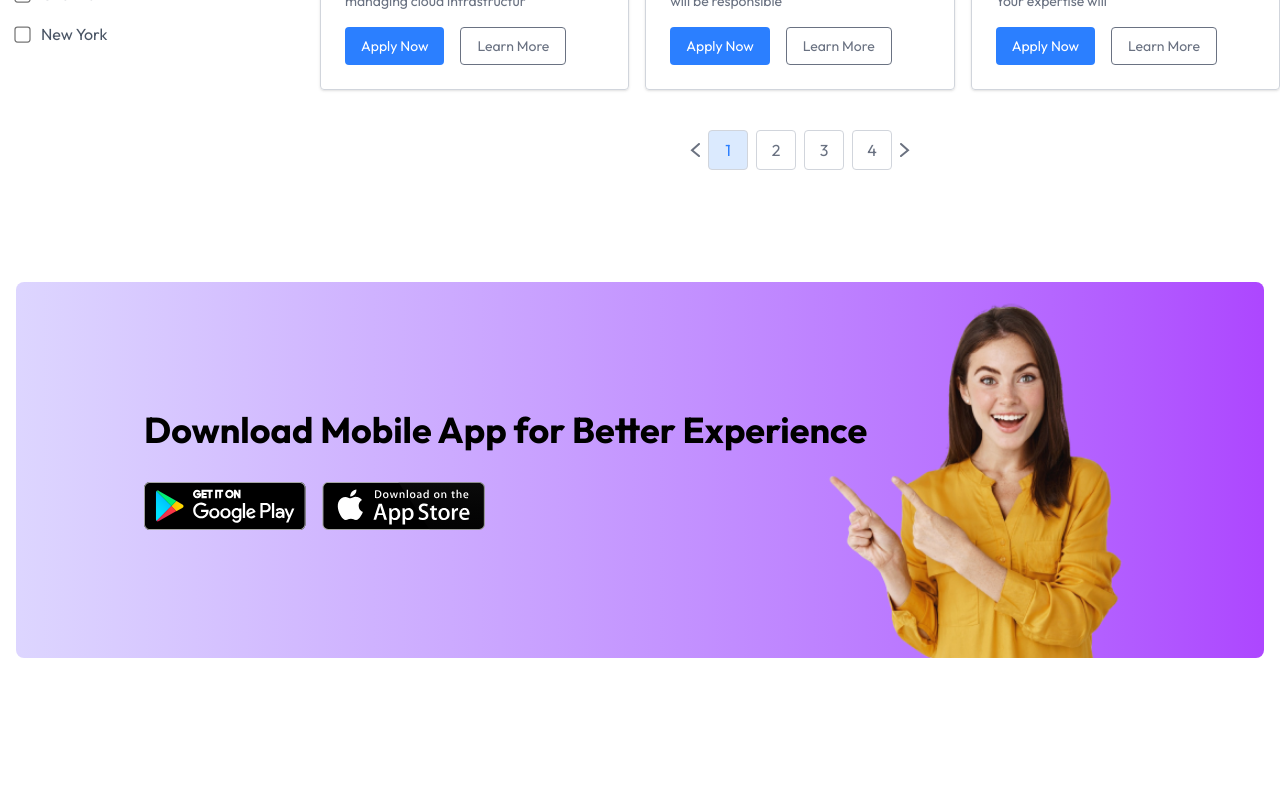
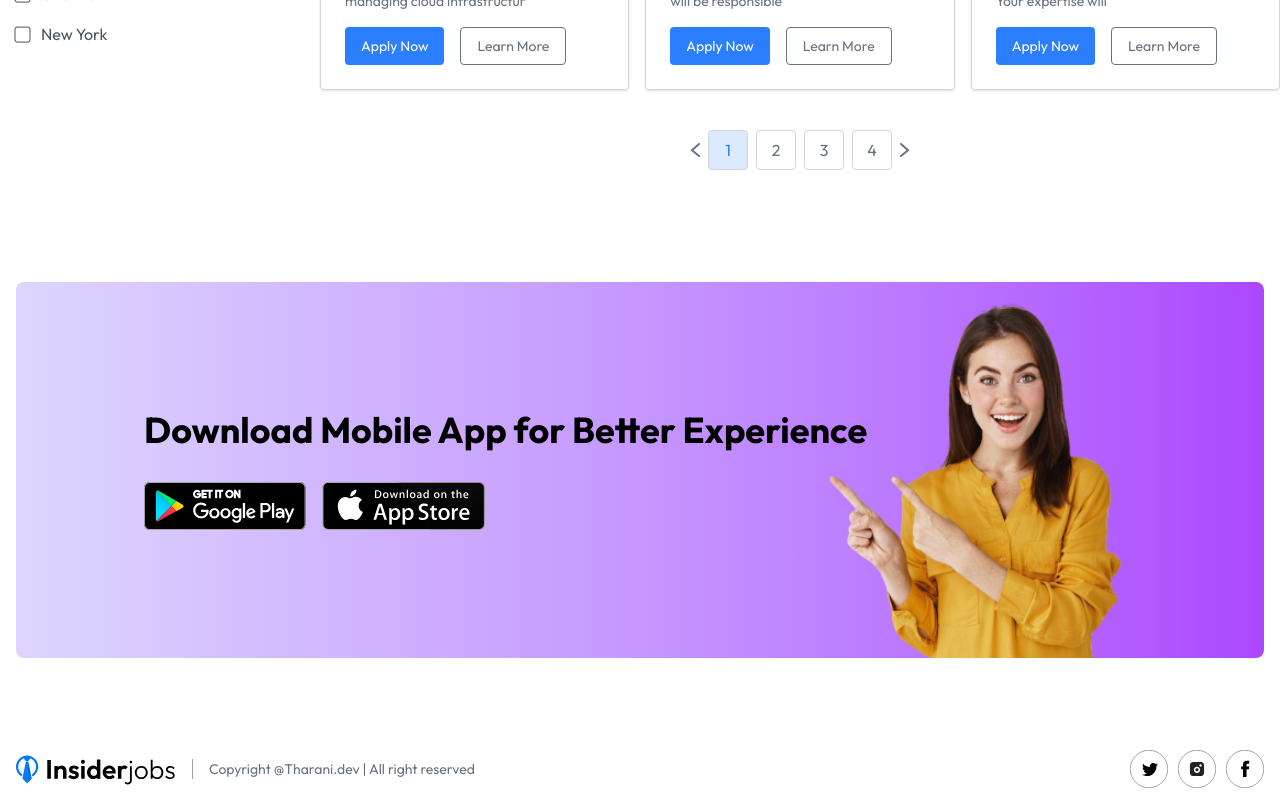
Before and after one commit to tharani-2006/job-portal, a React (Vite) app in the folder client/: page / in a window 1280 px wide. Shown: the part 1224-2024 px from the top of the page. Before the commit the page ends 1962 px from the top, so only its background shows below. Built offline with nearby package versions, Linux system fonts and the light colour scheme; no server answers.

Commit message:
add footer component

```diff
--- a/client/src/components/Footer.jsx
+++ b/client/src/components/Footer.jsx
@@ -1,11 +1,18 @@
 import React from 'react'
+import { assets } from '../assets/assets'
 
 const Footer = () => {
-  return (
-    <div>
-
-    </div>
-  )
+    return (
+        <div className='container px-4 2xl:px-20 mx-auto flex items-center justify-between gap-4 py-3 mt-20'>
+            <img width={160} src={assets.logo} alt="" />
+            <p className='flex-1 border-l border-gray-400 pl-4 text-sm text-gray-500 max-sm:hidden'>Copyright @Tharani.dev | All right reserved</p>
+            <div className='flex gap-2.5 justify-between'>
+                <img width={38} src={assets.twitter_icon} alt="" />
+                <img width={38} src={assets.instagram_icon} alt="" />
+                <img width={38} src={assets.facebook_icon} alt="" />
+            </div>
+        </div>
+    )
 }
 
 export default Footer
```
